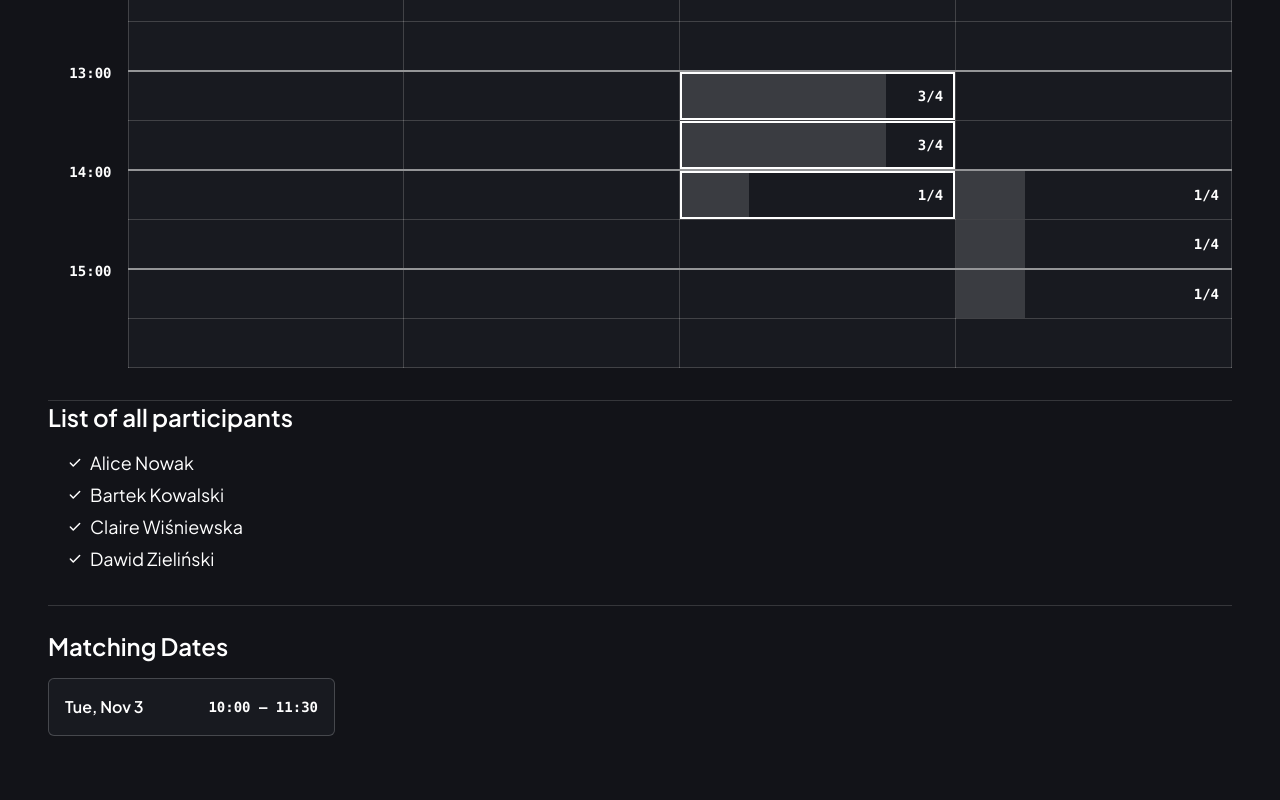
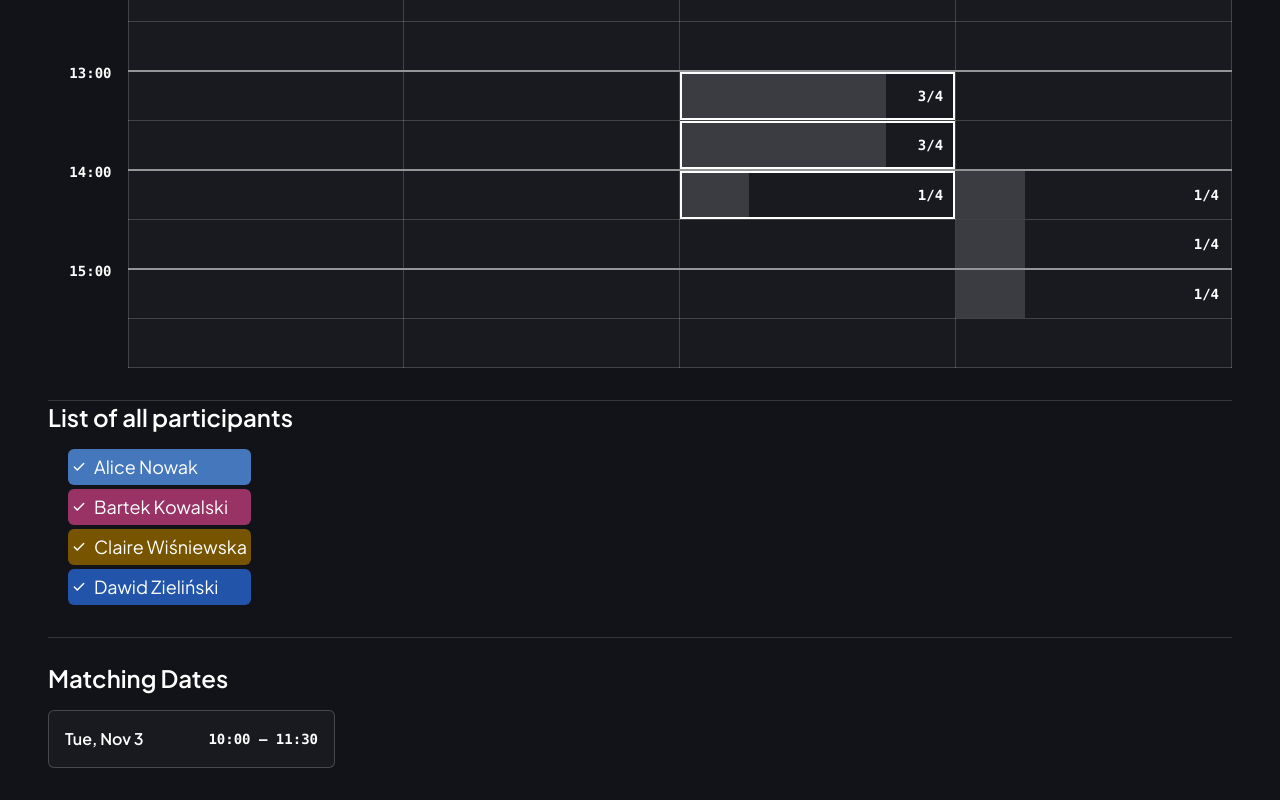
Before and after one commit to Stachu1203/TimeToMeet, a React (Vite) app in the folder frontend/: page / in a window 1280 px wide. Shown: the part 588-1388 px from the top of the page. Before the commit the page ends 1356 px from the top, so only its background shows below. Built offline with nearby package versions, Linux system fonts and the light colour scheme.

Commit message:
Added a color palette for users

```diff
--- a/frontend/src/components/SessionPage.tsx
+++ b/frontend/src/components/SessionPage.tsx
@@ -2,6 +2,21 @@ import { useEffect, useMemo, useState } from "react";
 import { formatShortDate, generateTimeLabels, makeSlotKey } from "../mockData";
 import type { GroupSession, User } from "../types";
 import { CheckIcon, LinkIcon, TrashIcon } from "./Icons";
+
+// Accessible color palette
+const palette = [
+  "#4477bb",
+  "#cc4466",
+  "#228833",
+  "#2255aa",
+  "#993366",
+  "#006644",
+  "#117788",
+  "#882288",
+  "#bb4488",
+  "#775500",
+  "#444444",
+];
 
 interface SessionPageProps {
   session: GroupSession;
@@ -24,6 +39,14 @@ function add30Minutes(timeStr: string): string {
   const nm = String(total % 60).padStart(2, "0");
   return `${nh}:${nm}`;
 }
+
+const getColor = (userId: string) => {
+  let hash = 0;
+  for (let i = 0; i < userId.length; i++) {
+    hash = (hash << 5) - hash + userId.charCodeAt(i);
+  }
+  return palette[Math.abs(hash) % palette.length];
+};
 
 export function SessionPage({
   session,
@@ -172,13 +195,21 @@ export function SessionPage({
       };
     }, [session, currentUser, mySlots]);
 
+  const assignedColors: Map<string, string> = useMemo(() => {
+    const map = new Map<string, string>();
+    for (const user of session.participants) {
+      map.set(user.id, getColor(user.id));
+    }
+    return map;
+  }, [session]);
+
   const hoveredUsers = hoveredSlot ? (slotUsersMap[hoveredSlot] ?? []) : [];
 
   return (
-    <div className="w-full space-y-8 select-none">
+    <div className="w-full space-y-8">
       <div className="flex flex-col sm:flex-row sm:items-end justify-between gap-4 border-b border-white/15 pb-5">
         <h1 className="text-3xl sm:text-4xl font-semibold tracking-tight text-white">
-          {session.title}
+          Meeting: {session.title}
         </h1>
 
         <div className="flex flex-wrap items-center gap-3">
@@ -333,6 +364,9 @@ export function SessionPage({
                 <div
                   key={u.id}
                   className="px-2.5 py-1.5 rounded-md bg-white/5 text-base font-medium text-white flex items-center justify-between"
+                  style={{
+                    backgroundColor: assignedColors.get(u.id),
+                  }}
                 >
                   <span>{u.name}</span>
                   {currentUser?.id === u.id && (
@@ -349,9 +383,13 @@ export function SessionPage({
         <h2 className="text-2xl font-semibold text-white">
           List of all participants
         </h2>
-        <ul className="list-disc pl-5 space-y-1">
+        <ul className="list-disc pl-5 space-y-1 w-fit">
           {session.participants.map((participant) => (
-            <li key={participant.id} className="flex items-center gap-2">
+            <li
+              key={participant.id}
+              className="flex items-center gap-2 rounded-md p-1"
+              style={{ backgroundColor: assignedColors.get(participant.id) }}
+            >
               <CheckIcon />
               {participant.name}
             </li>
```
